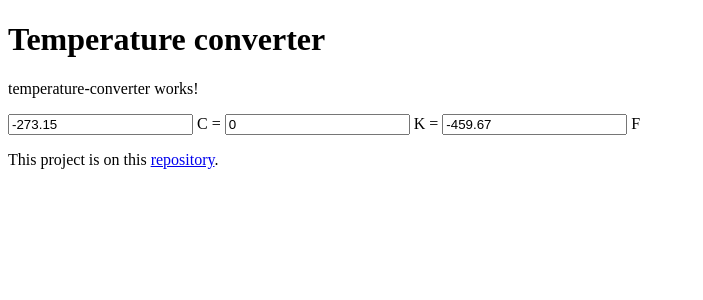
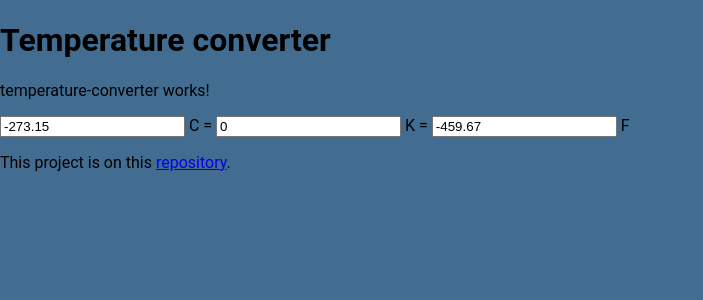
Before and after one commit to ThiaudioTT/temperatureConverter, an Angular app: page / in a window 1280 px wide. Shown: the top 300 px of the page, without its empty margins (0-703 px from the left). Built offline with nearby package versions, Linux system fonts and the light colour scheme.

Commit message:
WIP: working on scss

```diff
--- a/src/styles.scss
+++ b/src/styles.scss
@@ -1 +1,8 @@
 /* You can add global styles to this file, and also import other style files */
+
+body {
+  background-color: #426d91;
+  font-family: 'Roboto', sans-serif;
+  margin: 0;
+  padding: 0;
+}
```
